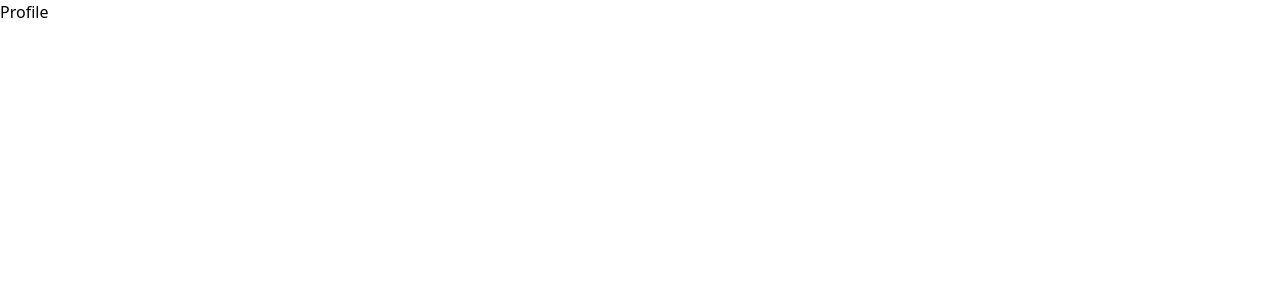
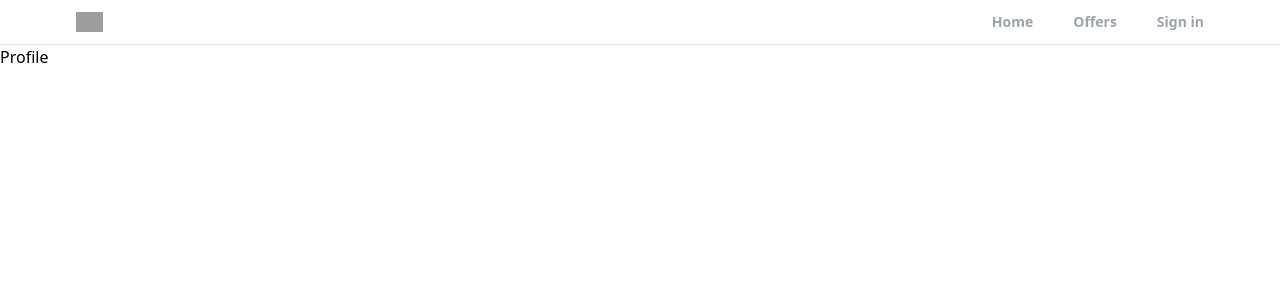
Before and after one commit to binhpx92/firebase-react, a React (Create React App) app: page /profile in a window 1280 px wide. Shown: the top 300 px of the page. Built offline with nearby package versions, Linux system fonts and the light colour scheme; grey boxes are pictures that could not be loaded.

Commit message:
create header component

```diff
--- a/src/App.js
+++ b/src/App.js
@@ -6,11 +6,13 @@
 import Profile from "./pages/Profile";
 import SignUp from "./pages/SignUp";
 import SignIn from "./pages/SignIn";
+import Header from "./components/Header";
 
 function App() {
   return (
     <>
       <Router>
+        <Header></Header>
         <Routes>
           <Route path="/" element={<Home />}></Route>
           <Route path="/profile" element={<Profile />}></Route>
--- /dev/null
+++ b/src/components/Header.jsx
@@ -0,0 +1,59 @@
+import React from "react";
+import { useLocation } from "react-router-dom";
+import { useNavigate } from "react-router-dom";
+
+export default function Header() {
+  const location = useLocation();
+  const navigate = useNavigate();
+  console.log(location.pathname);
+  // function check pathname match with route or not
+  function pathMathRoute(route) {
+    if (route === location.pathname) {
+      return true;
+    }
+  }
+  return (
+    <div className="bg-white border-b shadow-sm sticky top-0 z-50">
+      <header className="flex justify-between items-center px-3 max-w-6xl mx-auto">
+        <div>
+          <img
+            src="https://static.rdc.moveaws.com/images/logos/rdc-logo-default.svg"
+            alt="logo"
+            className="h-5 cursor-pointer"
+            onClick={() => {
+              navigate("/");
+            }}
+          />
+        </div>
+        <div>
+          <ul className="flex space-x-10">
+            <li
+              className={` cursor-pointer py-3 text-sm font-semibold text-gray-400 border-b-transparent  ${
+                pathMathRoute("/") && "text-red-600"
+              }`}
+              onClick={() => navigate("/")}
+            >
+              Home
+            </li>
+            <li
+              className={`cursor-pointer py-3 text-sm font-semibold text-gray-400 border-b-transparent  ${
+                pathMathRoute("/offer") && "text-red-600"
+              }`}
+              onClick={() => navigate("/offer")}
+            >
+              Offers
+            </li>
+            <li
+              className={`cursor-pointer py-3 text-sm font-semibold text-gray-400 border-b-transparent  ${
+                pathMathRoute("/sign-in") && "text-red-600"
+              }`}
+              onClick={() => navigate("sign-in")}
+            >
+              Sign in
+            </li>
+          </ul>
+        </div>
+      </header>
+    </div>
+  );
+}
```
